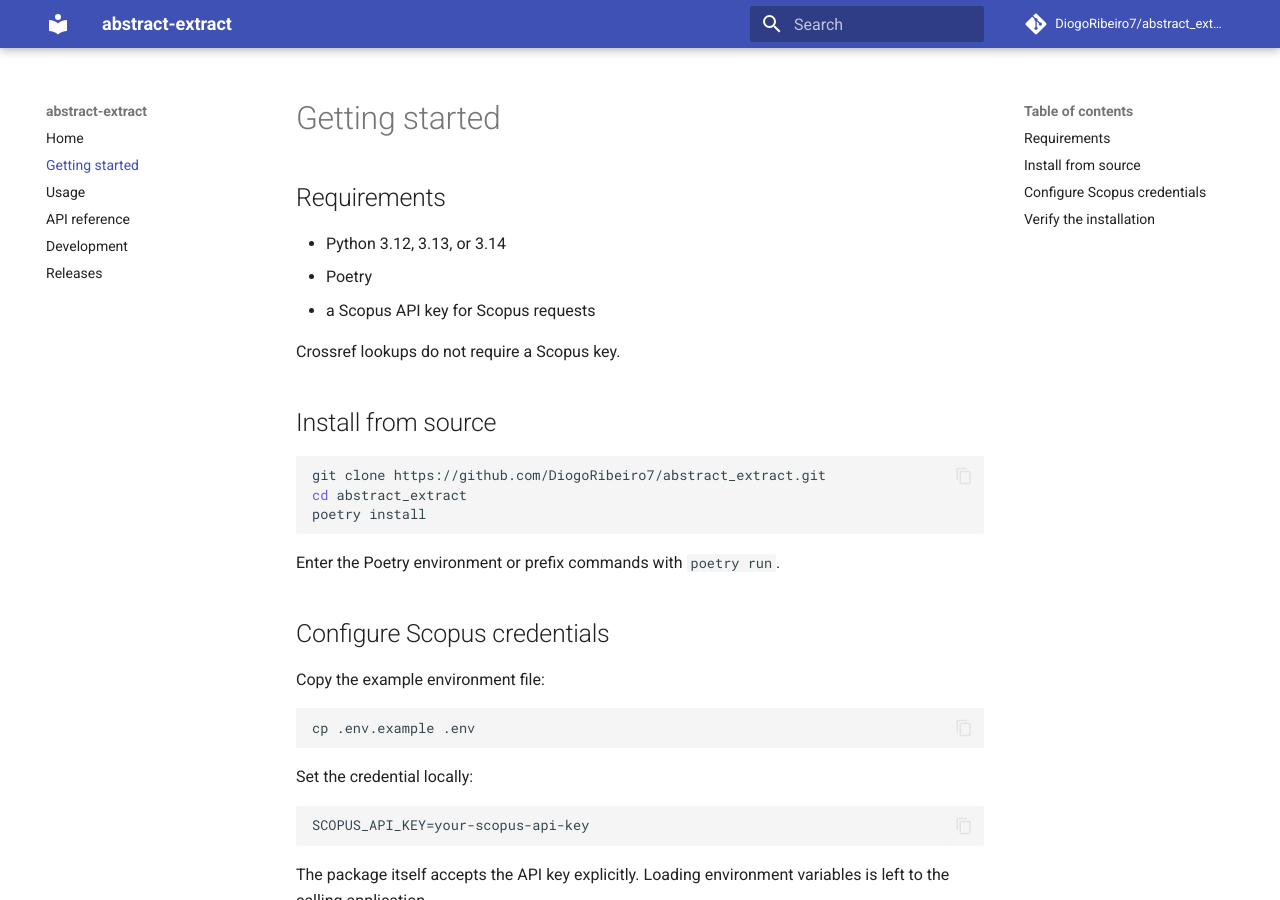
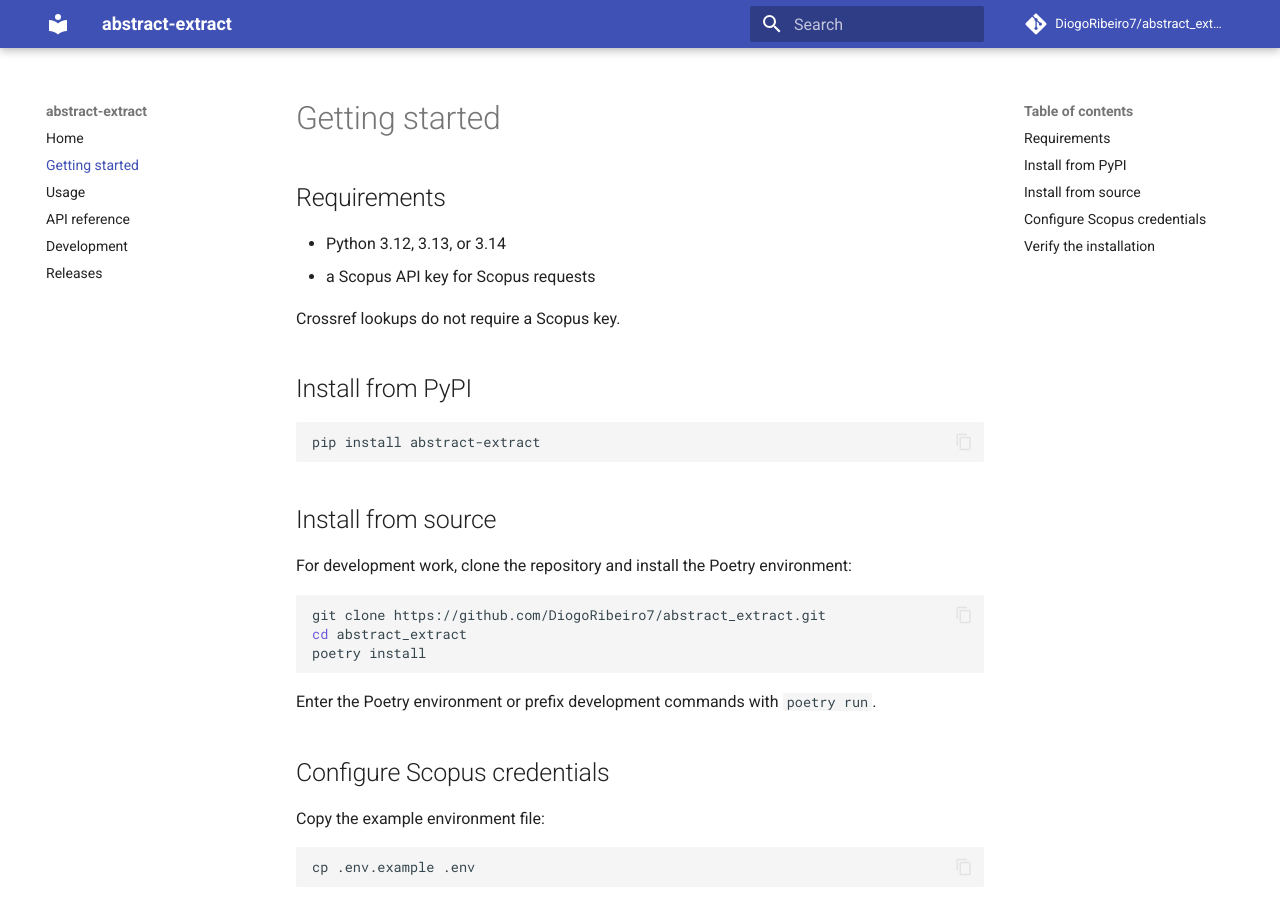
Before and after one commit to DiogoRibeiro7/abstract_extract, an MkDocs documentation site: the page built from docs/getting-started.md, in a window 1280 px wide and 900 px high. Built offline with MkDocs 1.6.1 and Material for MkDocs 9.7.7, drawn with Linux system fonts in a browser that asks for light colours; comment, search, counter and statistics services are not loaded.

Commit message:
Add PyPI installation guide

````diff
--- a/docs/getting-started.md
+++ b/docs/getting-started.md
@@ -3,12 +3,19 @@
 ## Requirements
 
 - Python 3.12, 3.13, or 3.14
-- Poetry
 - a Scopus API key for Scopus requests
 
 Crossref lookups do not require a Scopus key.
 
+## Install from PyPI
+
+```bash
+pip install abstract-extract
+```
+
 ## Install from source
+
+For development work, clone the repository and install the Poetry environment:
 
 ```bash
 git clone https://github.com/DiogoRibeiro7/abstract_extract.git
@@ -16,7 +23,7 @@
 poetry install
 ```
 
-Enter the Poetry environment or prefix commands with `poetry run`.
+Enter the Poetry environment or prefix development commands with `poetry run`.
 
 ## Configure Scopus credentials
 
````
